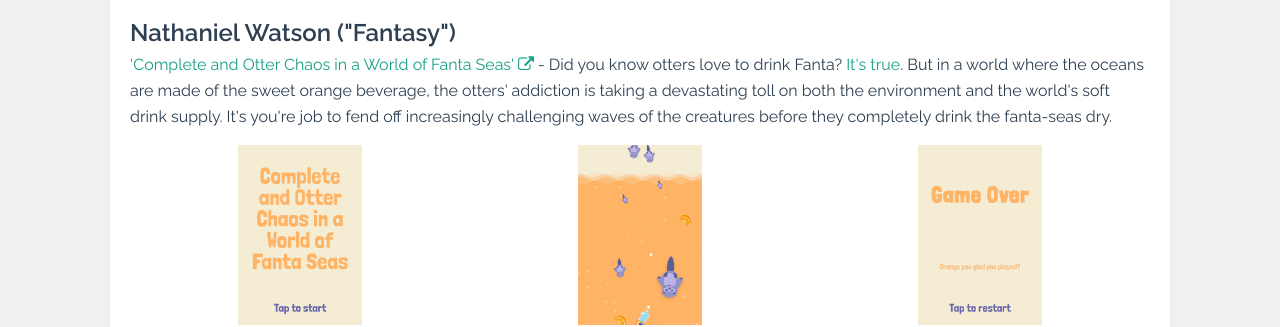
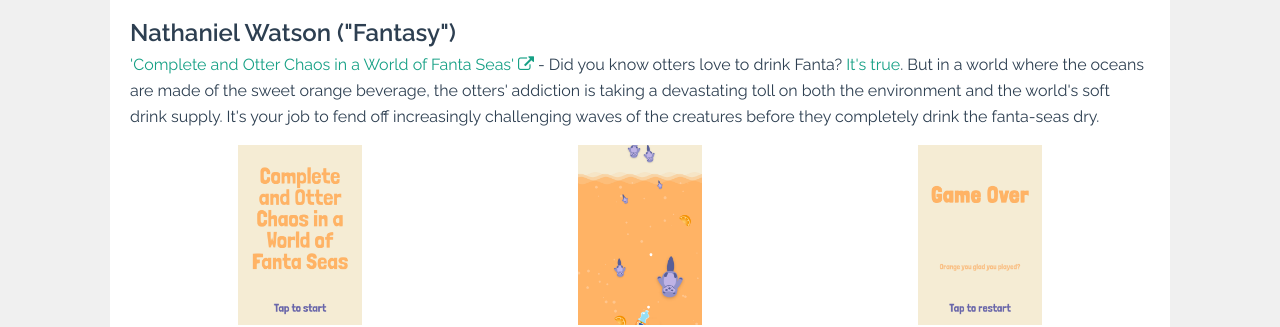
Before and after one commit to Arcton/arcton.github.io, a Jekyll site: the page built from _ace/winter-17.html, in a window 1280 px wide and 900 px high. Shown: the part 354-681 px from the top of the window. Built offline with Jekyll 4.4.1, drawn with Linux system fonts in a browser that asks for light colours; nearby versions of some CDN libraries.

Commit message:
Fix my shocking grammar

```diff
--- a/_ace/winter-17.html
+++ b/_ace/winter-17.html
@@ -7,7 +7,7 @@
 ---
 <p>Over Queen's Birthday weekend the first Sixty-Four Hour Arcton Coding Extravaganza commenced. Each entrant had 64 hours to code up something to match their themes - The central theme for the weekend was "Chaos" and each participant also had a randomly selected second theme they had to incorporate into their work.</p>
 <h2 class="ace-heading">Nathaniel Watson ("Fantasy")</h2>
-<p><a href="https://nathanielw.github.io/otter-chaos/">'Complete and Otter Chaos in a World of Fanta Seas' <i class="fa fa-external-link" aria-hidden="true"></i></a> - Did you know otters love to drink Fanta? <a href="https://www.youtube.com/watch?v=SyyBx6-VMQg">It's true</a>. But in a world where the oceans are made of the sweet orange beverage, the otters' addiction is taking a devastating toll on both the environment and the world's soft drink supply. It's you're job to fend off increasingly challenging waves of the creatures before they completely drink the fanta-seas dry.</p>
+<p><a href="https://nathanielw.github.io/otter-chaos/">'Complete and Otter Chaos in a World of Fanta Seas' <i class="fa fa-external-link" aria-hidden="true"></i></a> - Did you know otters love to drink Fanta? <a href="https://www.youtube.com/watch?v=SyyBx6-VMQg">It's true</a>. But in a world where the oceans are made of the sweet orange beverage, the otters' addiction is taking a devastating toll on both the environment and the world's soft drink supply. It's your job to fend off increasingly challenging waves of the creatures before they completely drink the fanta-seas dry.</p>
 <div class="ace-screenshot-cont">
 	<div class="ace-screenshot-img">
 		<img src="/assets/ace-win17/nathaniel-1.png"/>
```
